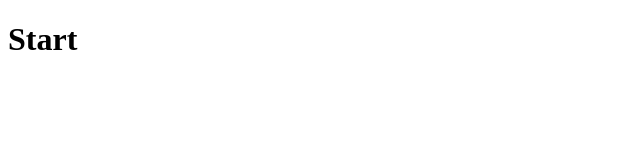
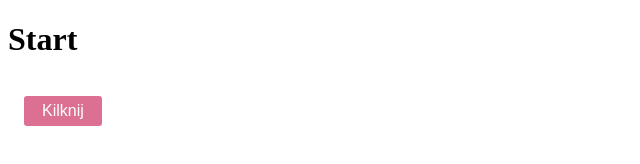
Before and after one commit to cirocki/gatsby-magic, a Gatsby site: page / in a window 1280 px wide. Shown: the whole page, without its empty margins (0-640 px from the left). Built offline with nearby package versions, Linux system fonts and the light colour scheme; Gatsby itself is replaced by a stand-in of ours.

Commit message:
Install Styled Components

```diff
--- a/gatsby-config.ts
+++ b/gatsby-config.ts
@@ -18,10 +18,17 @@ const config: GatsbyConfig = {
     resolve: 'gatsby-source-filesystem',
     options: {
       "name": "images",
-      "path": "./src/images/"
+      "path": "./src/assets/images/"
     },
     __key: "images"
-  }]
+  },
+  {
+    resolve: `gatsby-plugin-styled-components`,
+    options: {
+      // Add any options here
+    },
+  },
+]
 };
 
 export default config;
--- a/package.json
+++ b/package.json
@@ -16,15 +16,18 @@
     "typecheck": "tsc --noEmit"
   },
   "dependencies": {
+    "babel-plugin-styled-components": "^2.0.7",
     "gatsby": "^4.20.0",
     "gatsby-plugin-image": "^2.20.0",
     "gatsby-plugin-manifest": "^4.20.0",
     "gatsby-plugin-sharp": "^4.20.0",
     "gatsby-plugin-sitemap": "^5.20.0",
+    "gatsby-plugin-styled-components": "^5.20.0",
     "gatsby-source-filesystem": "^4.20.0",
     "gatsby-transformer-sharp": "^4.20.0",
     "react": "^18.1.0",
-    "react-dom": "^18.1.0"
+    "react-dom": "^18.1.0",
+    "styled-components": "^5.3.5"
   },
   "devDependencies": {
     "@types/node": "^17.0.45",
--- a/src/pages/index.tsx
+++ b/src/pages/index.tsx
@@ -1,12 +1,28 @@
 import * as React from "react"
 import type { HeadFC } from "gatsby"
+import styled from 'styled-components';
 
 
 
 const IndexPage = () => {
+  const Praw = styled.h1`
+
+  `
+  const Button = styled.button`
+  /* Adapt the colors based on primary prop */
+  background: ${props => props.primary ? "palevioletred" : "white"};
+  color: ${props => props.primary ? "white" : "palevioletred"};
+
+  font-size: 1em;
+  margin: 1em;
+  padding: 0.25em 1em;
+  border: 2px solid palevioletred;
+  border-radius: 3px;
+`;
   return (
     <main>
       <h1>Start</h1>
+      <Button primary>Kilknij</Button>
     </main>
   )
 }
```
Also changed, not shown: 1 other file.
